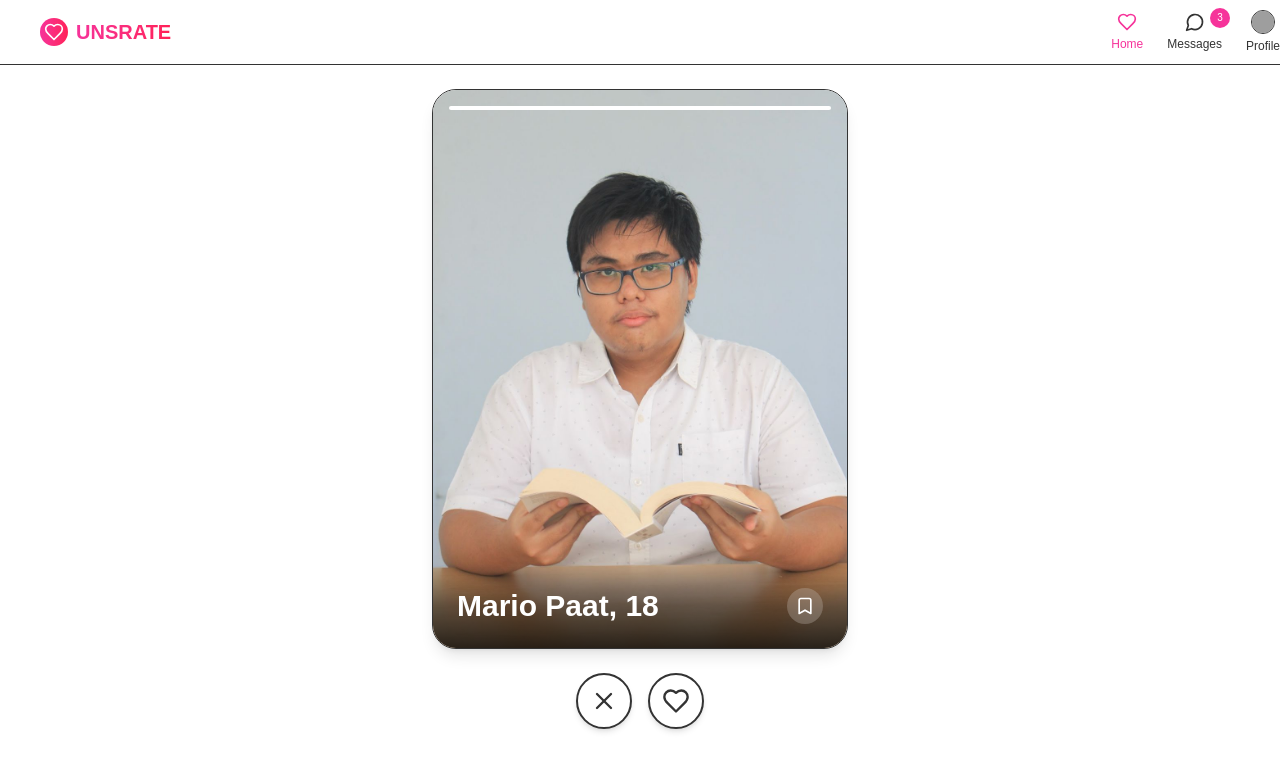
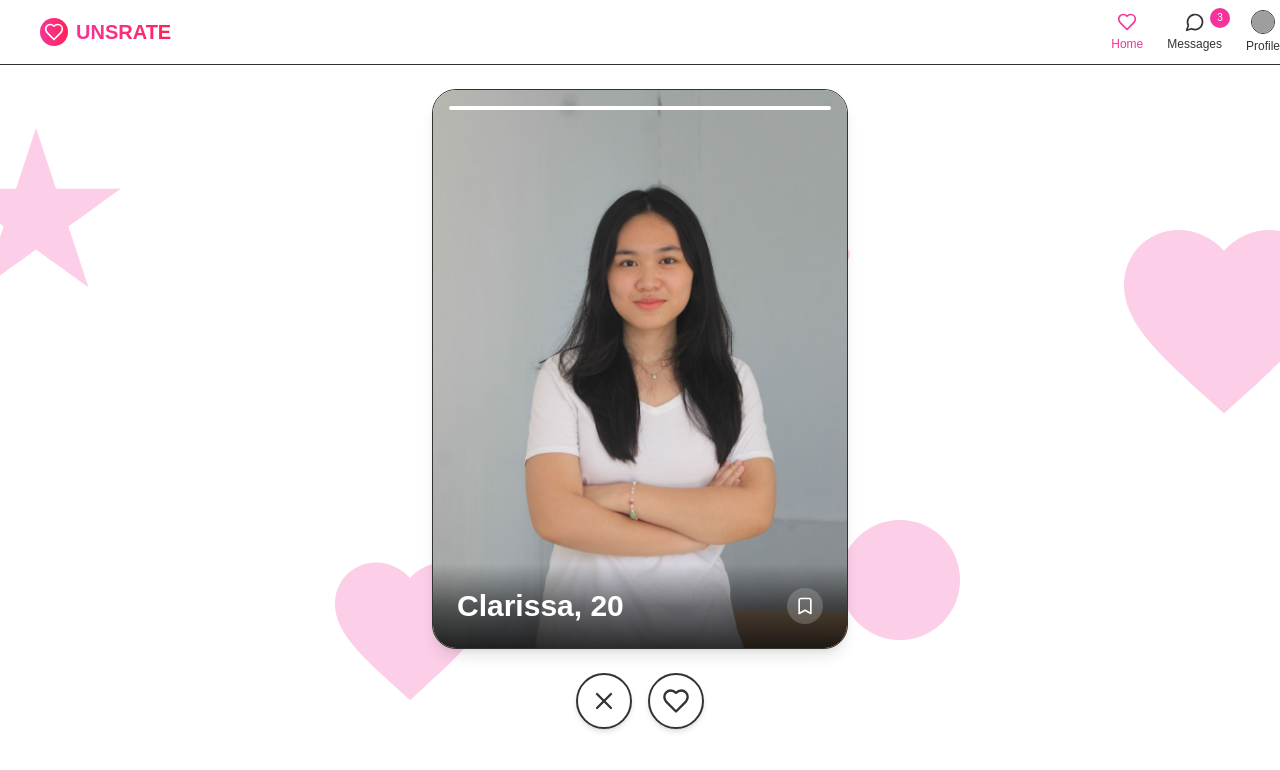
Before and after one commit to Gifriend/UNSRATE, a Next.js app: page /swipe in a window 1280 px wide. Shown: the top 770 px of the page. Built offline with nearby package versions, Linux system fonts and the light colour scheme; grey boxes are pictures that could not be loaded.

Commit message:
feat: adding svg on swipe screen for ui

```diff
--- a/src/app/profile/page.tsx
+++ b/src/app/profile/page.tsx
@@ -26,7 +26,7 @@ interface UserProfile {
 export default function ProfilePage() {
   const [profile, setProfile] = useState<UserProfile>({
     name: "Satrian Amu",
-    age: 21,
+    age: 22,
     bio: "Pria yang Lucu, Asik, Menyenangkan dan suka Coding",
     location: "Manado, Sulawesi Utara",
     education: "Computer Science Student",
--- a/src/app/swipe/page.tsx
+++ b/src/app/swipe/page.tsx
@@ -23,25 +23,25 @@ export default function SwipePage() {
   const profiles: Profile[] = [
     {
       id: 1,
+      name: "Clarissa",
+      age: 20,
+      bio: "Foodie dan penikmat film",
+      images: [clarissa]
+    },
+    {
+      id: 2,
       name: "Mario Paat",
       age: 18,
       bio: "Saya suka matematika dan machine learning",
       images: [mario]
     },
     {
-      id: 2,
+      id: 3,
       name: "Mikel",
       age: 21,
       bio: "Pencinta kopi dan musik",
       images: [mikel, ]
     },
-    {
-      id: 3,
-      name: "Clarissa",
-      age: 24,
-      bio: "Foodie dan penikmat film",
-      images: [clarissa]
-    }
   ];
 
   const handleLike = () => {
@@ -66,10 +66,59 @@ export default function SwipePage() {
   // };
 
   return (
-    <div className="min-h-screen bg-background">
+    <div className="min-h-screen bg-background relative overflow-hidden">
+      {/* Decorative SVG elements for desktop with pink color */}
+      <div className="hidden md:block absolute -left-16 top-32 text-pink-200 ">
+        <svg width="200" height="200" viewBox="0 0 200 200" fill="currentColor" xmlns="http://www.w3.org/2000/svg">
+          <path
+            d="M100 0L120 60.8L184.8 60.8L132.4 98.4L152.4 159.2L100 121.6L47.6 159.2L67.6 98.4L15.2 60.8L80 60.8L100 0Z"
+            fill="currentColor"
+          />
+        </svg>
+      </div>
+      <div className="hidden md:block absolute -right-16 top-1/4 text-pink-200 ">
+        <svg width="240" height="240" viewBox="0 0 24 24" fill="currentColor" xmlns="http://www.w3.org/2000/svg">
+          <path
+            d="M12 21.35L10.55 20.03C5.4 15.36 2 12.27 2 8.5C2 5.41 4.42 3 7.5 3C9.24 3 10.91 3.81 12 5.08C13.09 3.81 14.76 3 16.5 3C19.58 3 22 5.41 22 8.5C22 12.27 18.6 15.36 13.45 20.03L12 21.35Z"
+            fill="currentColor"
+          />
+        </svg>
+      </div>
+      <div className="hidden md:block absolute left-1/4 bottom-20 text-pink-200 ">
+        <svg width="180" height="180" viewBox="0 0 24 24" fill="currentColor" xmlns="http://www.w3.org/2000/svg">
+          <path
+            d="M12 21.35L10.55 20.03C5.4 15.36 2 12.27 2 8.5C2 5.41 4.42 3 7.5 3C9.24 3 10.91 3.81 12 5.08C13.09 3.81 14.76 3 16.5 3C19.58 3 22 5.41 22 8.5C22 12.27 18.6 15.36 13.45 20.03L12 21.35Z"
+            fill="currentColor"
+          />
+        </svg>
+      </div>
+      <div className="hidden md:block absolute right-1/4 bottom-40 text-pink-200 ">
+        <svg width="120" height="120" viewBox="0 0 200 200" fill="currentColor" xmlns="http://www.w3.org/2000/svg">
+          <circle cx="100" cy="100" r="100" fill="currentColor" />
+        </svg>
+      </div>
+
+      {/* Additional decorative elements */}
+      <div className="hidden md:block absolute left-1/3 top-40 text-pink-200">
+        <svg width="60" height="60" viewBox="0 0 24 24" fill="currentColor" xmlns="http://www.w3.org/2000/svg">
+          <path
+            d="M12 21.35L10.55 20.03C5.4 15.36 2 12.27 2 8.5C2 5.41 4.42 3 7.5 3C9.24 3 10.91 3.81 12 5.08C13.09 3.81 14.76 3 16.5 3C19.58 3 22 5.41 22 8.5C22 12.27 18.6 15.36 13.45 20.03L12 21.35Z"
+            fill="currentColor"
+          />
+        </svg>
+      </div>
+      <div className="hidden md:block absolute right-1/3 top-60 text-pink-200 ">
+        <svg width="40" height="40" viewBox="0 0 24 24" fill="currentColor" xmlns="http://www.w3.org/2000/svg">
+          <path
+            d="M12 21.35L10.55 20.03C5.4 15.36 2 12.27 2 8.5C2 5.41 4.42 3 7.5 3C9.24 3 10.91 3.81 12 5.08C13.09 3.81 14.76 3 16.5 3C19.58 3 22 5.41 22 8.5C22 12.27 18.6 15.36 13.45 20.03L12 21.35Z"
+            fill="currentColor"
+          />
+        </svg>
+      </div>
+
       <Header />
 
-      <main className="container max-w-md mx-auto px-4 py-6">
+      <main className="container max-w-md mx-auto px-4 py-6 relative z-10">
         {currentIndex < profiles.length ? (
           <div className="space-y-6">
             <SwipeCard profile={profiles[currentIndex]} />
```
